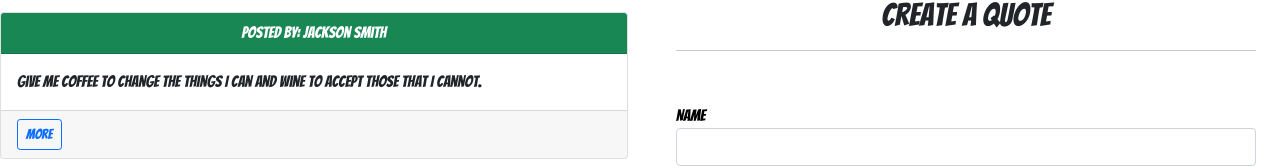
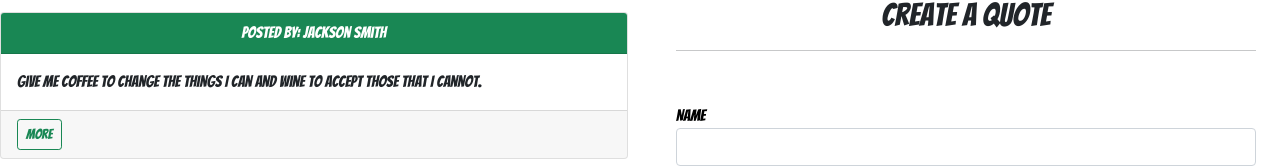
Before and after one commit to Samuel-Ndienye/quote-app, an Angular app: page / in a window 1280 px wide. Shown: the part 646-814 px from the top of the page. Built offline with nearby package versions, Linux system fonts and the light colour scheme.

Commit message:
First commit

```diff
--- a/src/app/quote/quote.component.html
+++ b/src/app/quote/quote.component.html
@@ -11,7 +11,7 @@
                     {{quote.quote}}
             </div>
             <div class="card-footer">
-                <button class="btn btn-sm btn-outline-primary mr-4" (click)='seeDetails(i)'>more</button>
+                <button class="btn btn-sm btn-outline-success mr-4" (click)='seeDetails(i)'>more</button>
                 <app-quote-detail *ngIf='quote.viewDetails' [quote]='quote' (isComplete)='purgeQuotes($event,i)' (voteIncrease)='addVote($event,i)' (voteDecrease)='lessVote($event,i)'>
                 </app-quote-detail>
             </div>
```
